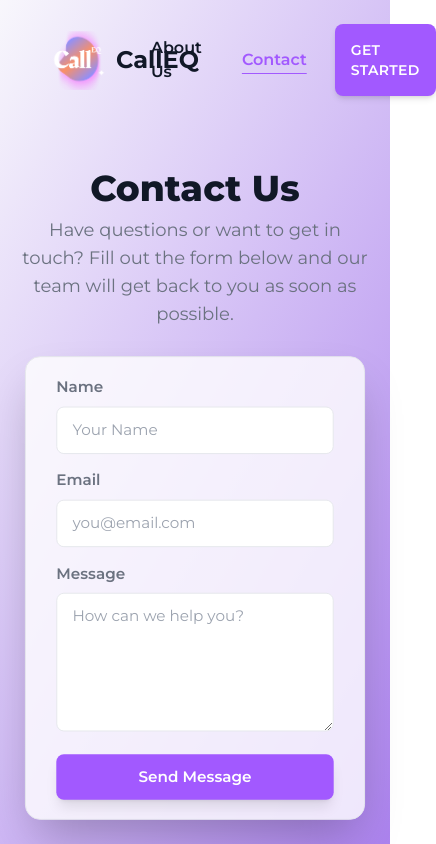
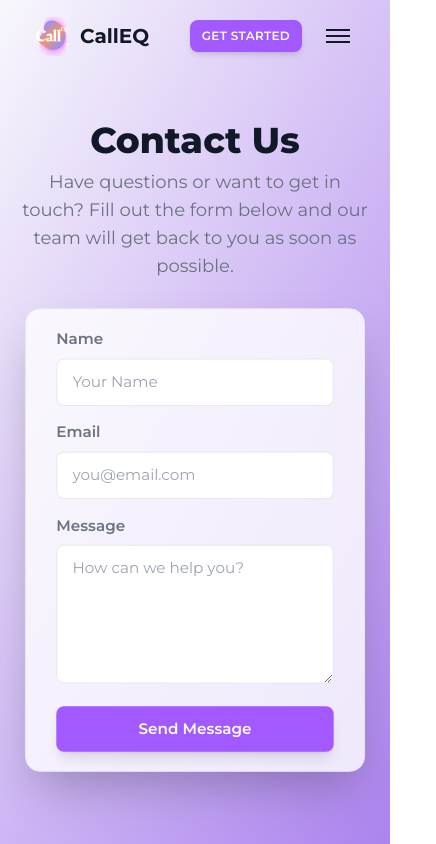
Before and after one commit to samirertt/calleq, a Next.js app: page /contact in a window 390 px wide. Shown: the whole page, 436 px wide, since content can reach past the window. Built offline with nearby package versions, Linux system fonts and the light colour scheme.

Commit message:
Added greeting & fixed duplicate texts

```diff
--- a/src/app/call-agent/page.js
+++ b/src/app/call-agent/page.js
@@ -248,10 +248,9 @@ export default function CallAgent() {
       recognitionBlocked.current = false;
       startRecognitionIfAllowed();
       URL.revokeObjectURL(url);
-      setError("Failed to play agent audio. Trying MP3 fallback...");
-      if (mimeType === "audio/wav") {
-        setTimeout(() => playBase64Audio(base64Audio, "audio/mp3"), 100);
-      }
+      setError("Failed to play agent audio. Using TTS fallback...");
+      // Fallback to TTS if audio fails
+      if (agentResponse) speakText(agentResponse);
     };
     audioRef.current.play().catch((e) => {
       setIsAgentSpeaking(false);
@@ -259,10 +258,9 @@ export default function CallAgent() {
       recognitionBlocked.current = false;
       startRecognitionIfAllowed();
       URL.revokeObjectURL(url);
-      setError("Failed to play agent audio. Trying MP3 fallback...");
-      if (mimeType === "audio/wav") {
-        setTimeout(() => playBase64Audio(base64Audio, "audio/mp3"), 100);
-      }
+      setError("Failed to play agent audio. Using TTS fallback...");
+      // Fallback to TTS if audio fails
+      if (agentResponse) speakText(agentResponse);
     });
   };
 
@@ -279,6 +277,16 @@ export default function CallAgent() {
         const data = await response.json();
         setSessionId(data.session_id);
 
+        // Handle greeting from backend
+        if (data.greeting_text) {
+          setAgentResponse(data.greeting_text);
+          if (data.greeting_audio) {
+            playBase64Audio(data.greeting_audio, "audio/wav");
+          } else {
+            speakText(data.greeting_text);
+          }
+        }
+
         wsRef.current = new WebSocket(
           `wss://major-narwhal-picked.ngrok-free.app/call/text/${data.session_id}`
         );
@@ -294,11 +302,15 @@ export default function CallAgent() {
             );
             return;
           }
-          if (response && response.text) {
+          // Only process response if it's not the initial greeting
+          if (response && response.audio && !response.is_greeting) {
+            playBase64Audio(response.audio, "audio/wav");
+            // Only set agentResponse text for display, do not TTS
+            if (response.text) setAgentResponse(response.text);
+          } else if (response && response.text && !response.is_greeting) {
             setAgentResponse(response.text);
-          }
-          if (response && response.audio) {
-            playBase64Audio(response.audio, "audio/wav");
+            // Only use TTS if no audio is present
+            speakText(response.text);
           }
         };
 
@@ -333,22 +345,6 @@ export default function CallAgent() {
 
     return () => clearInterval(timerInterval);
   }, []);
-
-  // Send transcript to backend when it changes
-  useEffect(() => {
-    if (
-      transcript &&
-      wsRef.current &&
-      wsRef.current.readyState === WebSocket.OPEN
-    ) {
-      wsRef.current.send(
-        JSON.stringify({
-          text: transcript,
-          session_id: sessionId,
-        })
-      );
-    }
-  }, [transcript, sessionId]);
 
   useEffect(() => {
     const SpeechRecognition =
@@ -492,6 +488,11 @@ export default function CallAgent() {
     <div className="min-h-screen flex flex-col items-center justify-center bg-hero-gradient font-sans p-4 relative">
       {/* Audio element for playing responses */}
       <audio ref={audioRef} className="hidden" />
+      {error && (
+        <div className="fixed bottom-4 left-1/2 -translate-x-1/2 bg-red-100 text-red-700 px-4 py-2 rounded shadow z-50 text-sm font-semibold">
+          {error}
+        </div>
+      )}
 
       {/* Logo in top left */}
       <Link
@@ -792,7 +793,7 @@ export default function CallAgent() {
             </div>
             {/* Agent Response Text */}
             <div className="absolute bottom-24 sm:bottom-32 left-0 w-full px-4 sm:px-6 text-center">
-              <p className="text-gray-700 text-xs sm:text-sm">
+              <p className="text-gray-700 text-sm sm:text-base font-medium bg-white/30 backdrop-blur-sm rounded-lg p-3 sm:p-4 shadow-sm max-w-[90%] mx-auto mb-2 sm:mb-4">
                 {agentResponse}
               </p>
             </div>
@@ -880,7 +881,7 @@ export default function CallAgent() {
                 />
               </svg>
             </motion.span>
-            {isAgentSpeaking ? "Agent Speaking..." : "Agent Ready"}
+            {isAgentSpeaking ? "Agent Speaking..." : "Agent Listening..."}
           </div>
         </div>
       </div>
--- a/src/components/Navigation.js
+++ b/src/components/Navigation.js
@@ -2,18 +2,29 @@
 import Link from "next/link";
 import Image from "next/image";
 import { usePathname } from "next/navigation";
+import { useState } from "react";
 
 export default function Navigation() {
   const pathname = usePathname();
+  const [menuOpen, setMenuOpen] = useState(false);
   return (
-    <nav className="relative z-10 flex items-center justify-between px-8 py-6 w-full">
+    <nav className="relative z-10 flex items-center justify-between px-4 sm:px-8 py-4 sm:py-6 w-full">
       <div className="flex items-center gap-2">
         <Link href="/" className="flex items-center gap-2 cursor-pointer">
-          <Image src="/images/logo.png" alt="Logo" width={60} height={60} />
-          <span className="text-2xl font-bold text-blackText">CallEQ</span>
+          <Image
+            src="/images/logo.png"
+            alt="Logo"
+            width={40}
+            height={40}
+            className="w-10 h-10 sm:w-[60px] sm:h-[60px]"
+          />
+          <span className="text-xl sm:text-2xl font-bold text-blackText">
+            CallEQ
+          </span>
         </Link>
       </div>
-      <div className="flex items-center gap-4">
+      {/* Desktop Nav */}
+      <div className="hidden sm:flex items-center gap-4">
         <NavLink href="/about-us" active={pathname === "/about-us"}>
           About Us
         </NavLink>
@@ -26,6 +37,46 @@ export default function Navigation() {
           </span>
         </Link>
       </div>
+      {/* Mobile Hamburger */}
+      <div className="sm:hidden flex items-center gap-2">
+        <Link href="/call-agent">
+          <span className="px-3 py-2 rounded-lg bg-primary text-white font-semibold uppercase tracking-wide shadow-md hover:bg-[#8436c9] transition-all text-xs cursor-pointer inline-block">
+            Get Started
+          </span>
+        </Link>
+        <button
+          className="ml-2 flex flex-col justify-center items-center w-10 h-10 rounded focus:outline-none"
+          onClick={() => setMenuOpen((open) => !open)}
+          aria-label="Toggle menu"
+        >
+          <span
+            className={`block w-6 h-0.5 bg-blackText mb-1 transition-all ${
+              menuOpen ? "rotate-45 translate-y-2" : ""
+            }`}
+          ></span>
+          <span
+            className={`block w-6 h-0.5 bg-blackText mb-1 transition-all ${
+              menuOpen ? "opacity-0" : ""
+            }`}
+          ></span>
+          <span
+            className={`block w-6 h-0.5 bg-blackText transition-all ${
+              menuOpen ? "-rotate-45 -translate-y-2" : ""
+            }`}
+          ></span>
+        </button>
+      </div>
+      {/* Mobile Menu */}
+      {menuOpen && (
+        <div className="absolute top-full left-0 w-full bg-white shadow-lg flex flex-col items-center py-4 gap-2 sm:hidden animate-fade-in z-20">
+          <NavLink href="/about-us" active={pathname === "/about-us"}>
+            About Us
+          </NavLink>
+          <NavLink href="/contact" active={pathname === "/contact"}>
+            Contact
+          </NavLink>
+        </div>
+      )}
     </nav>
   );
 }
```
